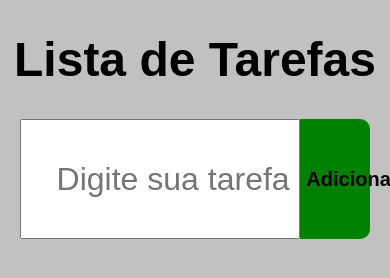
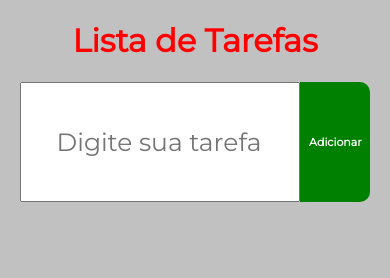
Before and after one commit to rafaelbritop/Lista-de-Tarefas, a plain HTML site: page index.html in a window 390 px wide. Drawn offline with Linux system fonts and the light colour scheme.

Commit message:
corrigindo responsividade

```diff
--- a/index.html
+++ b/index.html
@@ -6,6 +6,7 @@
     <meta name="viewport" content="width=device-width, initial-scale=1.0">
     <link rel="stylesheet" href="style.css">
     <link rel="stylesheet" href="https://cdn.jsdelivr.net/npm/@mdi/font@6.9.96/css/materialdesignicons.min.css">
+    <link rel="stylesheet" href="https://fonts.googleapis.com/css?family=Montserrat&display=swap">
     <title>Lista de Tarefas</title>
 </head>
 <body>
--- a/style.css
+++ b/style.css
@@ -5,13 +5,17 @@
 body {
     margin: 0;
     padding: 0;
-    font-family: Arial, Helvetica, sans-serif;
+    font-family: 'Montserrat', sans-serif;
     background: #c1c1c1;
 }
 
 h1 {
     text-align: center;
+    font-weight: bold;
     font-size: 3em;
+    color: red;
+    ;
+
 }
 
 header {
@@ -28,6 +32,7 @@ input {
     font-size: 2em;
     width: 80%;
     padding-left: 10%;
+    font-family: 'Montserrat', sans-serif;
 }
 
 .add {
@@ -40,16 +45,19 @@ input {
     height: 120px;
     border-top-right-radius: 10px;
     border-bottom-right-radius: 10px;
+    font-family: 'Montserrat', sans-serif;
+    color: #fff;
 }
 
 .add:hover {
     transition: 0.2s all;
     transform: scale(1.1);
+
 }
 
 .add:active {
     background: #3cc93c;
-    color: white;
+    color: #000;
 }
 
 main {
@@ -100,6 +108,7 @@ main {
 .item-botao {
     flex: 25%;
     background: #c1c1c1;
+    font-family: 'Montserrat', sans-serif;
     /*border: 1px solid orangered;*/
 }
 
@@ -110,6 +119,7 @@ main {
     padding: 10px;
     height: 80px;
     width: 100%;
+    font-family: 'Montserrat', sans-serif;
     border-top-right-radius: 10px;
     border-bottom-right-radius: 10px;
 }
@@ -135,3 +145,18 @@ button.delete:active {
 .mdi-check-circle {
     color: green;
 }
+
+@media (max-width: 500px) {
+
+    h1 {
+        font-size: 2em;
+    }
+    #inputTarefa {
+        font-size: 25px;
+    }
+
+    .add {
+        font-size: 11px;
+    }
+
+}
```
